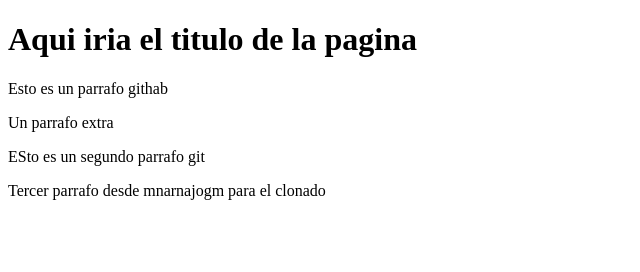
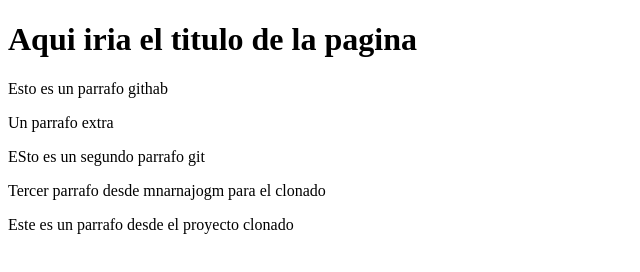
Before and after one commit to mnaranjogm/mnaranjogm, a plain HTML site: page index.html in a window 1280 px wide. Shown: the whole page, without its empty margins (0-640 px from the left). Drawn offline with Linux system fonts and the light colour scheme.

Commit message:
commit desde proyecto clonado fork de raquel

```diff
--- a/index.html
+++ b/index.html
@@ -13,5 +13,8 @@
    <p>Un parrafo extra</p>
     <p> ESto es un segundo parrafo git</p>
     <p> Tercer parrafo desde mnarnajogm para el clonado </p>
+
+
+    <p>Este es un parrafo desde el proyecto clonado</p>
 </body>
 </html>
```
